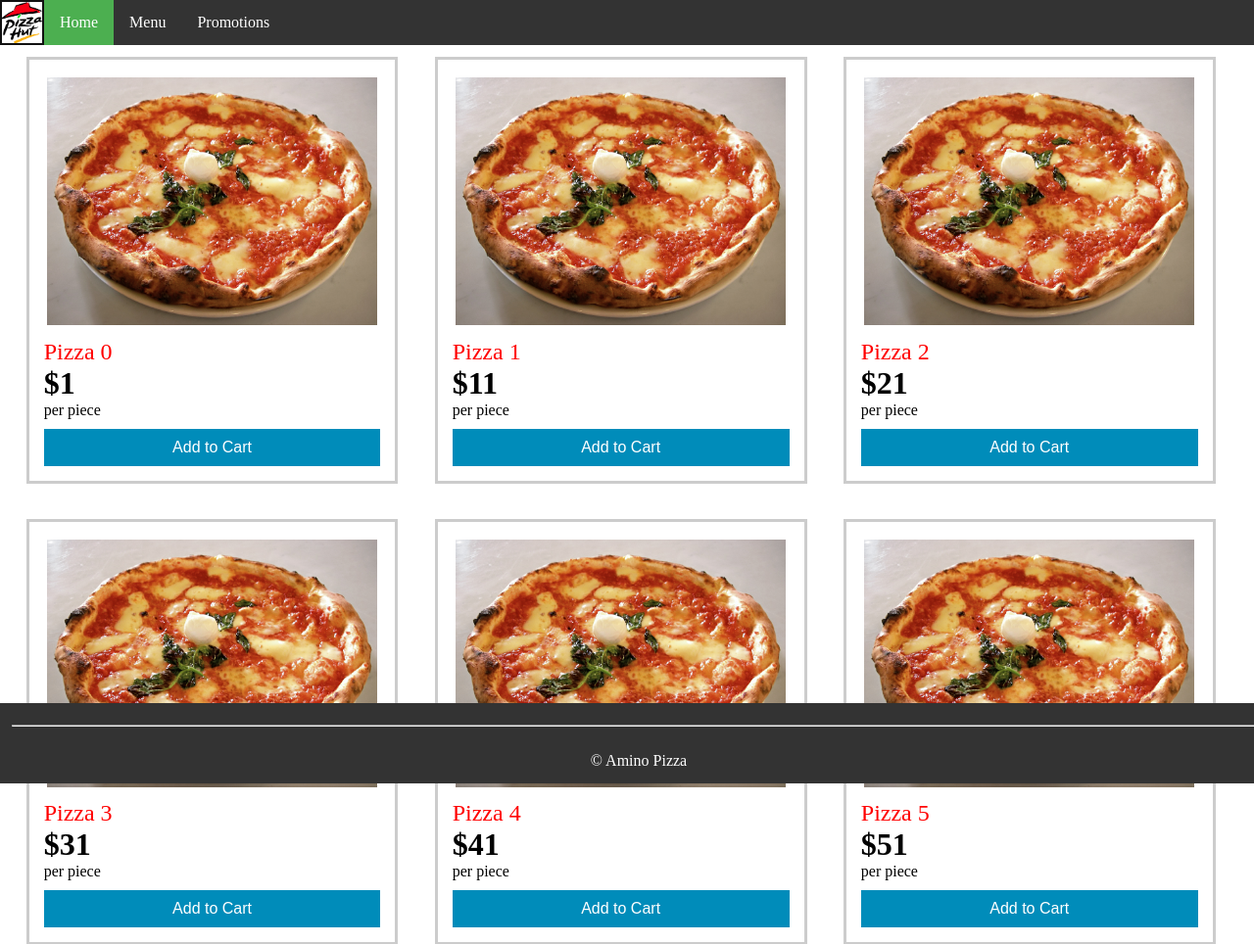
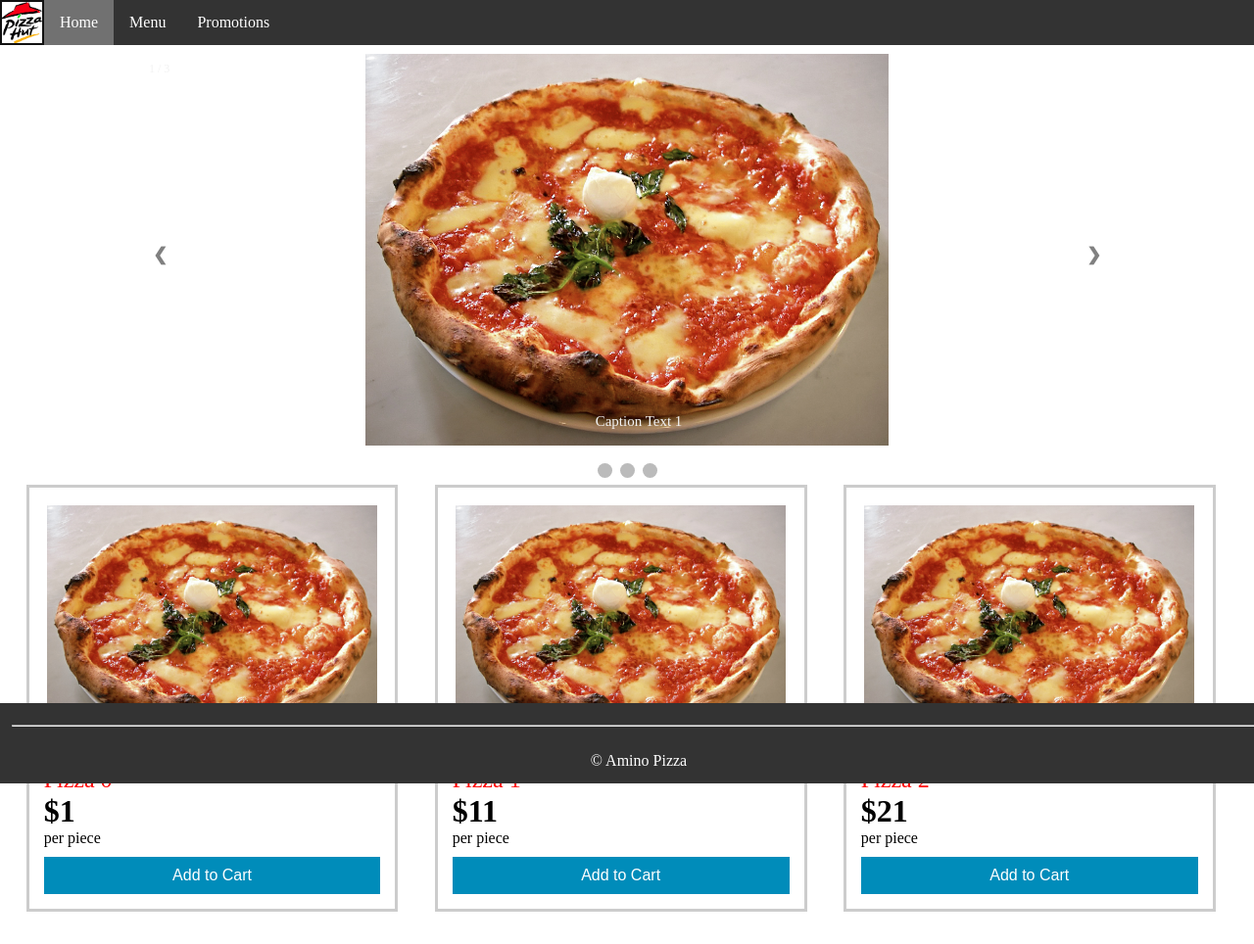
Before and after one commit to nxphi47/web_app_course, a PHP site: page / in a window 1280 px wide. Shown: the top 964 px of the page at 98% size. Run offline with PHP 8.4, Linux system fonts and the light colour scheme.

Commit message:
first commit

```diff
--- a/css/default.css
+++ b/css/default.css
@@ -309,3 +309,108 @@ div.modal-content-inside div.detail button {
 
 
 /* ------------------------- SLIDE SHOW ---------------------------*/
+
+div.slideshow-wrapper {
+
+}
+
+
+/* Slideshow container */
+div.slideshow {
+    max-width: 1000px;
+    position: relative;
+    margin: auto;
+    height: 400px;
+    z-index: -10;
+}
+
+/* Hide the images by default */
+div.slide {
+    display: none;
+}
+
+img.slide-img {
+    height: 400px;
+    display: block;
+    margin: auto;
+}
+
+/* Next & previous buttons */
+a.prev, a.next {
+    cursor: pointer;
+    position: absolute;
+    top: 50%;
+    width: auto;
+    margin-top: -22px;
+    padding: 16px;
+    color: gray;
+    font-weight: bold;
+    font-size: 18px;
+    transition: 0.6s ease;
+    border-radius: 0 3px 3px 0;
+}
+
+/* Position the "next button" to the right */
+a.next {
+    right: 0;
+    border-radius: 3px 0 0 3px;
+}
+
+/* On hover, add a black background color with a little bit see-through */
+a.prev:hover, a.next:hover {
+    background-color: rgba(0,0,0,0.8);
+}
+
+/* Caption text */
+div.caption {
+    color: #f2f2f2;
+    font-size: 15px;
+    padding: 8px 12px;
+    position: absolute;
+    bottom: 8px;
+    width: 100%;
+    text-align: center;
+}
+
+/* Number text (1/3 etc) */
+div.number-text {
+    color: #f2f2f2;
+    font-size: 12px;
+    padding: 8px 12px;
+    position: absolute;
+    top: 0;
+}
+
+/* The dots/bullets/indicators */
+span.dot {
+    cursor: pointer;
+    height: 15px;
+    width: 15px;
+    margin: 0 2px;
+    background-color: #bbb;
+    border-radius: 50%;
+    display: inline-block;
+    transition: background-color 0.6s ease;
+}
+
+.active, .dot:hover {
+    background-color: #717171;
+}
+
+/* Fading animation */
+.fade {
+    -webkit-animation-name: fade;
+    -webkit-animation-duration: 1.5s;
+    animation-name: fade;
+    animation-duration: 1.5s;
+}
+
+@-webkit-keyframes fade {
+    from {opacity: .4}
+    to {opacity: 1}
+}
+
+@keyframes fade {
+    from {opacity: .4}
+    to {opacity: 1}
+}
--- a/index.php
+++ b/index.php
@@ -35,6 +35,71 @@ include "header.php"
 
 <div class="content">
 
+    <div class="slideshow-wrapper" id="slideshow-wrapper">
+        <div class="slideshow">
+            <div class="slide fade">
+                <div class="number-text">1 / 3</div>
+                <img class="slide-img" src="imgs/pizza_test.jpg">
+                <div class="caption">Caption Text 1</div>
+            </div>
+
+            <div class="slide fade">
+                <div class="number-text">2 / 3</div>
+                <img class="slide-img" src="imgs/pizza_test_2.jpeg">
+                <div class="caption">Caption Text 2</div>
+            </div>
+
+            <div class="slide fade">
+                <div class="number-text">3 / 3</div>
+                <img class="slide-img" src="imgs/pizza_test.jpg">
+                <div class="caption">Caption Text 3</div>
+            </div>
+
+            <!-- Next and previous buttons -->
+            <a class="prev" onclick="plusSlides(-1)">&#10094;</a>
+            <a class="next" onclick="plusSlides(1)">&#10095;</a>
+        </div>
+        <br>
+
+        <!-- The dots/circles -->
+        <div style="text-align:center">
+            <span class="dot" onclick="currentSlide(1)"></span>
+            <span class="dot" onclick="currentSlide(2)"></span>
+            <span class="dot" onclick="currentSlide(3)"></span>
+        </div>
+    </div>
+
+    <script>
+        var slideIndex = 1;
+        showSlides(slideIndex);
+
+        // Next/previous controls
+        function plusSlides(n) {
+            showSlides(slideIndex += n);
+        }
+
+        // Thumbnail image controls
+        function currentSlide(n) {
+            showSlides(slideIndex = n);
+        }
+
+        function showSlides(n) {
+            var i;
+            var slides = document.getElementsByClassName("slide");
+            var dots = document.getElementsByClassName("dot");
+            if (n > slides.length) {slideIndex = 1}
+            if (n < 1) {slideIndex = slides.length}
+            for (i = 0; i < slides.length; i++) {
+                slides[i].style.display = "none";
+            }
+            for (i = 0; i < dots.length; i++) {
+                dots[i].className = dots[i].className.replace(" active", "");
+            }
+            slides[slideIndex-1].style.display = "block";
+            dots[slideIndex-1].className += " active";
+        }
+    </script>
+
     <div class="item-list-wrapper" id="item-list-wrapper"></div>
 
     <br>
```
Also changed, not shown: imgs/pizza_test_2.jpeg (added).
